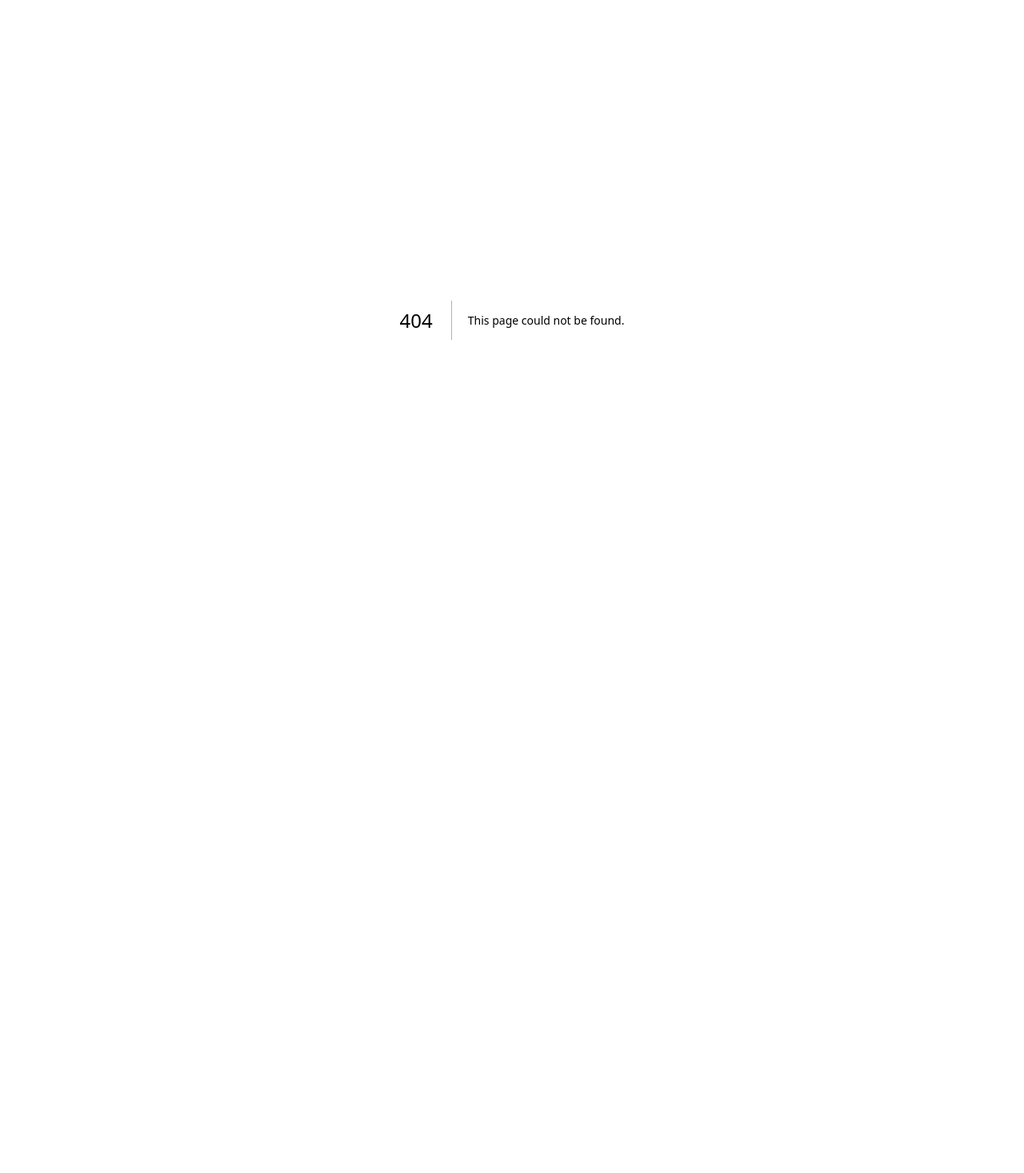
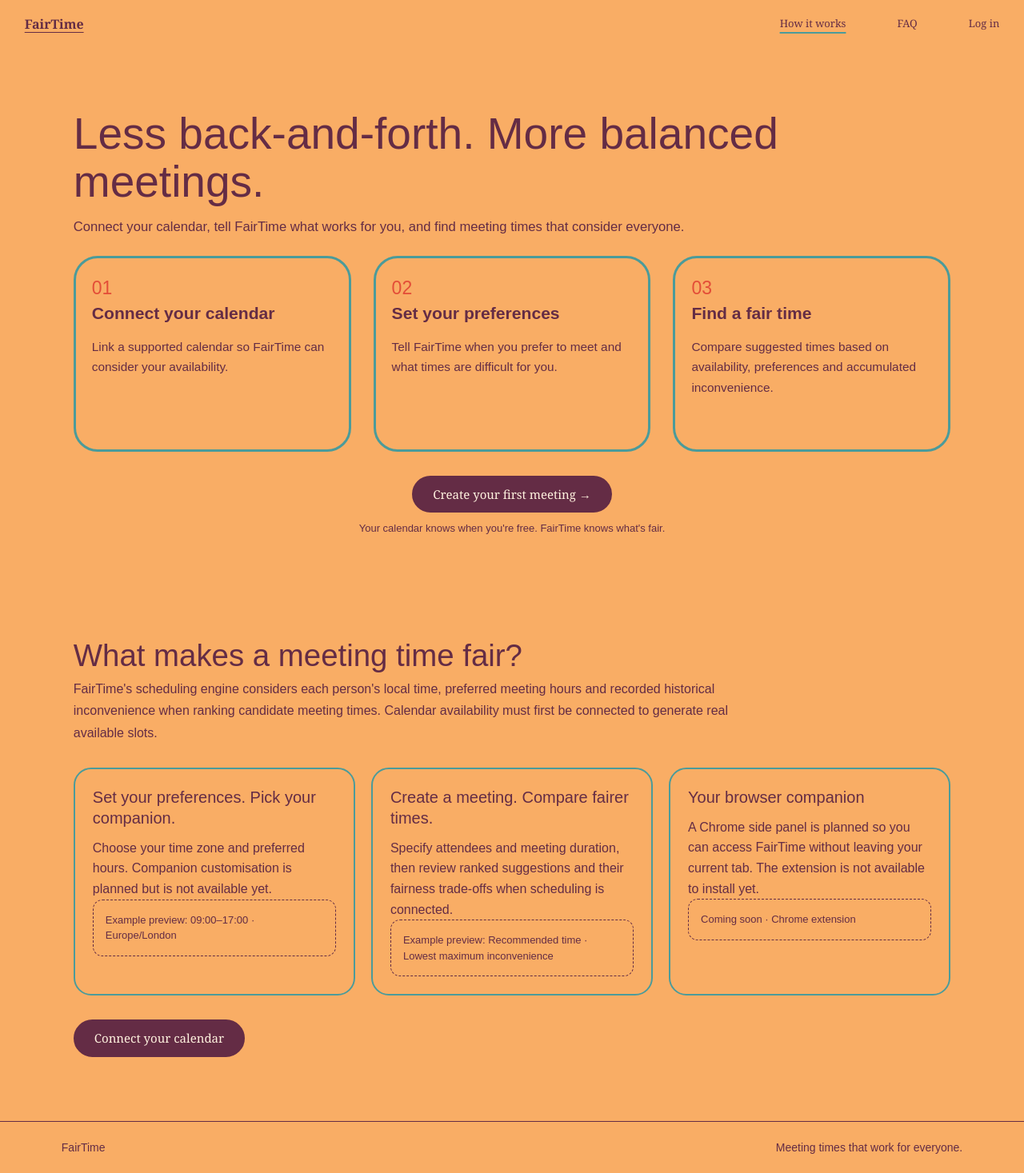
Before and after one commit to yusiaeng/fairtime, a Next.js app: page /how-it-works in a window 1280 px wide. Before the commit this address had no page. Shown: the whole page at 80% size. Before the commit the page ends 800 px from the top, so only its background shows below. Built offline with nearby package versions, Linux system fonts and the light colour scheme; a web font is replaced by a local one.

Commit message:
Create How it works page based on Figma

```diff
--- /dev/null
+++ b/src/app/how-it-works/page.tsx
@@ -0,0 +1,94 @@
+"use client";
+
+import { useState } from "react";
+import Link from "next/link";
+
+const steps = [
+  {
+    number: "01",
+    title: "Connect your calendar",
+    description: "Link a supported calendar so FairTime can consider your availability.",
+  },
+  {
+    number: "02",
+    title: "Set your preferences",
+    description: "Tell FairTime when you prefer to meet and what times are difficult for you.",
+  },
+  {
+    number: "03",
+    title: "Find a fair time",
+    description: "Compare suggested times based on availability, preferences and accumulated inconvenience.",
+  },
+];
+
+export default function HowItWorksPage() {
+  const [calendarOpen, setCalendarOpen] = useState(false);
+
+  return (
+    <div className="how-page">
+      <header className="site-header">
+        <Link href="/" className="wordmark" aria-label="FairTime home">FairTime</Link>
+        <nav className="site-nav" aria-label="Main navigation">
+          <Link href="/how-it-works" aria-current="page">How it works</Link>
+          <Link href="/?panel=faq">FAQ</Link>
+          <Link href="/?panel=login">Log in</Link>
+        </nav>
+      </header>
+
+      <main>
+        <section className="how-intro" aria-labelledby="how-heading">
+          <h1 id="how-heading">Less back-and-forth. More balanced meetings.</h1>
+          <p className="how-lead">Connect your calendar, tell FairTime what works for you, and find meeting times that consider everyone.</p>
+          <div className="how-steps">
+            {steps.map((step) => (
+              <article className="how-step" key={step.number}>
+                <span className="how-step-number">{step.number}</span>
+                <h2>{step.title}</h2>
+                <p>{step.description}</p>
+              </article>
+            ))}
+          </div>
+          <button className="cta cta-primary how-main-cta" type="button" onClick={() => setCalendarOpen(true)}>
+            Create your first meeting <span aria-hidden="true">→</span>
+          </button>
+          <p className="how-small-tagline">Your calendar knows when you&apos;re free. FairTime knows what&apos;s fair.</p>
+        </section>
+
+        <section className="how-more" aria-labelledby="fairness-heading">
+          <h2 id="fairness-heading">What makes a meeting time fair?</h2>
+          <p>FairTime&apos;s scheduling engine considers each person&apos;s local time, preferred meeting hours and recorded historical inconvenience when ranking candidate meeting times. Calendar availability must first be connected to generate real available slots.</p>
+          <div className="how-more-grid">
+            <article className="how-info-card">
+              <h3>Set your preferences. Pick your companion.</h3>
+              <p>Choose your time zone and preferred hours. Companion customisation is planned but is not available yet.</p>
+              <div className="how-example" aria-label="Example preference preview">Example preview: 09:00–17:00 · Europe/London</div>
+            </article>
+            <article className="how-info-card">
+              <h3>Create a meeting. Compare fairer times.</h3>
+              <p>Specify attendees and meeting duration, then review ranked suggestions and their fairness trade-offs when scheduling is connected.</p>
+              <div className="how-example" aria-label="Example recommendation preview">Example preview: Recommended time · Lowest maximum inconvenience</div>
+            </article>
+            <article className="how-info-card">
+              <h3>Your browser companion</h3>
+              <p>A Chrome side panel is planned so you can access FairTime without leaving your current tab. The extension is not available to install yet.</p>
+              <div className="how-example" aria-label="Browser companion status">Coming soon · Chrome extension</div>
+            </article>
+          </div>
+          <button className="cta cta-primary how-bottom-cta" type="button" onClick={() => setCalendarOpen(true)}>Connect your calendar</button>
+        </section>
+      </main>
+
+      <footer className="how-footer"><Link href="/">FairTime</Link><span>Meeting times that work for everyone.</span></footer>
+
+      {calendarOpen && (
+        <div className="dialog-backdrop" onClick={() => setCalendarOpen(false)}>
+          <section className="info-dialog" role="dialog" aria-modal="true" aria-labelledby="how-dialog-title" onClick={(event) => event.stopPropagation()}>
+            <button className="dialog-close" type="button" aria-label="Close dialog" onClick={() => setCalendarOpen(false)}>×</button>
+            <h2 id="how-dialog-title">Connect your calendar</h2>
+            <p>Google and Outlook calendar connection is not implemented yet. This button is ready to link to onboarding once the integration is built.</p>
+          </section>
+        </div>
+      )}
+    </div>
+  );
+}
```
